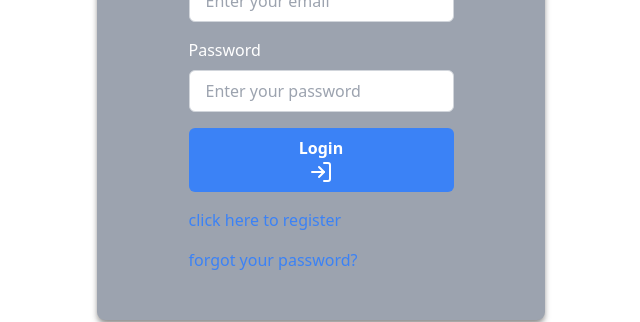
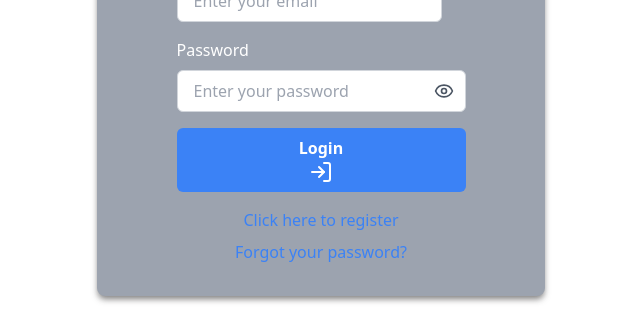
Before and after one commit to roy9html/SparkleWash, a React (Vite) app: page /login in a window 1280 px wide. Shown: the part 280-602 px from the top of the page, without its empty margins (319-959 px from the left). Built offline with nearby package versions, Linux system fonts and the light colour scheme.

Commit message:
feat: fixed useeffect to prevent lose of admin privilleges and fixed thewlogin to redirect me to role based paths not the dashboard

```diff
--- a/src/context/AuthContext.jsx
+++ b/src/context/AuthContext.jsx
@@ -35,12 +35,16 @@ export const AuthProvider = ({ children }) => {
     }
 
     if (USE_MOCK_AUTH) {
-      const { password, ...mockUser } = DUMMY_USERS[0];
-      setUser(mockUser);
+      const storedUser = localStorage.getItem("mockUser");
+      if (storedUser) {
+        setUser(JSON.parse(storedUser));
+      } else {
+        localStorage.removeItem("accessToken");
+        setUser(null);
+      }
       setLoading(false);
       return;
     }
-
     api
       .get("/auth/me", { headers: { Authorization: `Bearer ${token}` } })
       .then((response) => {
@@ -67,6 +71,7 @@ export const AuthProvider = ({ children }) => {
       const { password: _, ...userWithoutPassword } = foundUser;
       const mockToken = "mock-jwt-token-" + Date.now();
       localStorage.setItem("accessToken", mockToken);
+      localStorage.setItem("mockUser", JSON.stringify(userWithoutPassword));
       setUser(userWithoutPassword);
       toast.success("Howdy! You are logged in.");
       return userWithoutPassword;
@@ -87,6 +92,7 @@ export const AuthProvider = ({ children }) => {
 
   const Logout = () => {
     localStorage.removeItem("accessToken");
+    localStorage.removeItem("mockUser");
     setUser(null);
     toast.info("You have been logged out.");
   };
--- a/src/pages/Login.jsx
+++ b/src/pages/Login.jsx
@@ -1,8 +1,8 @@
 import React, { useState, useEffect } from "react";
 import { useAuth } from "../context/AuthContext";
-import { useNavigate, useLocation } from "react-router-dom";
+import { useNavigate, Link } from "react-router-dom";
 import { toast } from "sonner";
-import { LogIn, Bubbles} from "lucide-react";
+import { LogIn, Bubbles, Eye, EyeOff } from "lucide-react";
 import Navbar from "../components/Navbar";
 import Footer from "../components/Footer";
 
@@ -10,43 +10,45 @@ const Login = () => {
   const { Login, user } = useAuth();
   const [email, setEmail] = useState("");
   const [password, setPassword] = useState("");
-  const navigate = useNavigate();
   const [loading, setLoading] = useState(false);
   const [showPassword, setShowPassword] = useState(false);
+  const navigate = useNavigate();
+
+  // Redirect if user already exists (e.g., after refresh)
+  useEffect(() => {
+    if (user) {
+      navigate(user.role === "admin" ? "/admin/dashboard" : "/customer/dashboard");
+    }
+  }, [user, navigate]);
 
   const handleSubmit = async (e) => {
     e.preventDefault();
     setLoading(true);
     try {
-      console.log(email, password);
-      await Login(email, password);
+      const loggedInUser = await Login(email, password);
       toast.success("Logged in successfully!");
-      navigate("/dashboard");
+      if (loggedInUser?.role === "admin") {
+        navigate("/admin/dashboard");
+      } else {
+        navigate("/customer/dashboard");
+      }
     } catch (error) {
-      toast.error("Howdy! Please try again my Sparrow.");
+      console.error(error);
     } finally {
       setLoading(false);
     }
   };
 
-  useEffect(() => {
-    if (user) {
-      navigate(user.role === "admin" ? "/admin/dashboard" : "/customer/dashboard");
-    }
-  }, [user, navigate]);
   return (
     <div>
       <Navbar />
       <div className="grid justify-items-center shadow-[0_4px_6px_-1px_rgba(41,40,40,0.6)] mx-auto px-4 py-8 rounded-lg bg-gray-400 max-w-md mt-10 mb-10">
         <h1 className="text-5xl font-bold mb-4">SparkleWash</h1>
         <h1 className="text-3xl font-bold mb-4">Welcome Back</h1>
-        <Bubbles className="text-5xl font-bold mb-4 text-blue-500"  />
+        <Bubbles className="text-5xl font-bold mb-4 text-blue-500" />
         <form onSubmit={handleSubmit}>
           <div className="mb-4">
-            <label
-              htmlFor="email"
-              className="block text-white font-medium mb-2"
-            >
+            <label htmlFor="email" className="block text-white font-medium mb-2">
               Email
             </label>
             <input
@@ -56,25 +58,31 @@ const Login = () => {
               required
               onChange={(e) => setEmail(e.target.value)}
               className="border border-gray-300 rounded-md py-2 px-4 focus:outline-none focus:ring-2 focus:ring-blue-500"
-              placeholder="Enter your email "
+              placeholder="Enter your email"
             />
           </div>
           <div className="mb-4">
-            <label
-              htmlFor="password"
-              className="block text-white font-medium mb-2"
-            >
+            <label htmlFor="password" className="block text-white font-medium mb-2">
               Password
             </label>
+            <div className="relative">
               <input
                 type={showPassword ? "text" : "password"}
                 id="password"
                 value={password}
                 required
                 onChange={(e) => setPassword(e.target.value)}
-              className="border border-gray-300 rounded-md py-2 px-4 focus:outline-none focus:ring-2 focus:ring-blue-500"
+                className="w-full border border-gray-300 rounded-md py-2 px-4 focus:outline-none focus:ring-2 focus:ring-blue-500 pr-10"
                 placeholder="Enter your password"
               />
+              <button
+                type="button"
+                onClick={() => setShowPassword(!showPassword)}
+                className="absolute inset-y-0 right-0 pr-3 flex items-center text-gray-600"
+              >
+                {showPassword ? <EyeOff size={20} /> : <Eye size={20} />}
+              </button>
+            </div>
           </div>
           <button
             type="submit"
@@ -84,22 +92,21 @@ const Login = () => {
             {loading ? "Logging in..." : "Login"}
             <LogIn />
           </button>
-          <h1
-            className="mb-4 mt-4 text-blue-500 hover:text-blue-700 cursor-pointer"
-            onClick={() => navigate("/register")}
-          >
-            click here to register
-          </h1>
-          <h1
-            className="mb-4 text-blue-500 hover:text-blue-700 cursor-pointer"
-            onClick={() => navigate("/reset-password")}
-          >
-            forgot your password?
-          </h1>
+          <div className="mt-4 text-center">
+            <Link to="/register" className="text-blue-500 hover:text-blue-700 cursor-pointer">
+              Click here to register
+            </Link>
+          </div>
+          <div className="mt-2 text-center">
+            <Link to="/forgot-password" className="text-blue-500 hover:text-blue-700 cursor-pointer">
+              Forgot your password?
+            </Link>
+          </div>
         </form>
       </div>
       <Footer />
     </div>
   );
 };
+
 export default Login;
```
Lines whose indentation alone changed are shown as unchanged.
